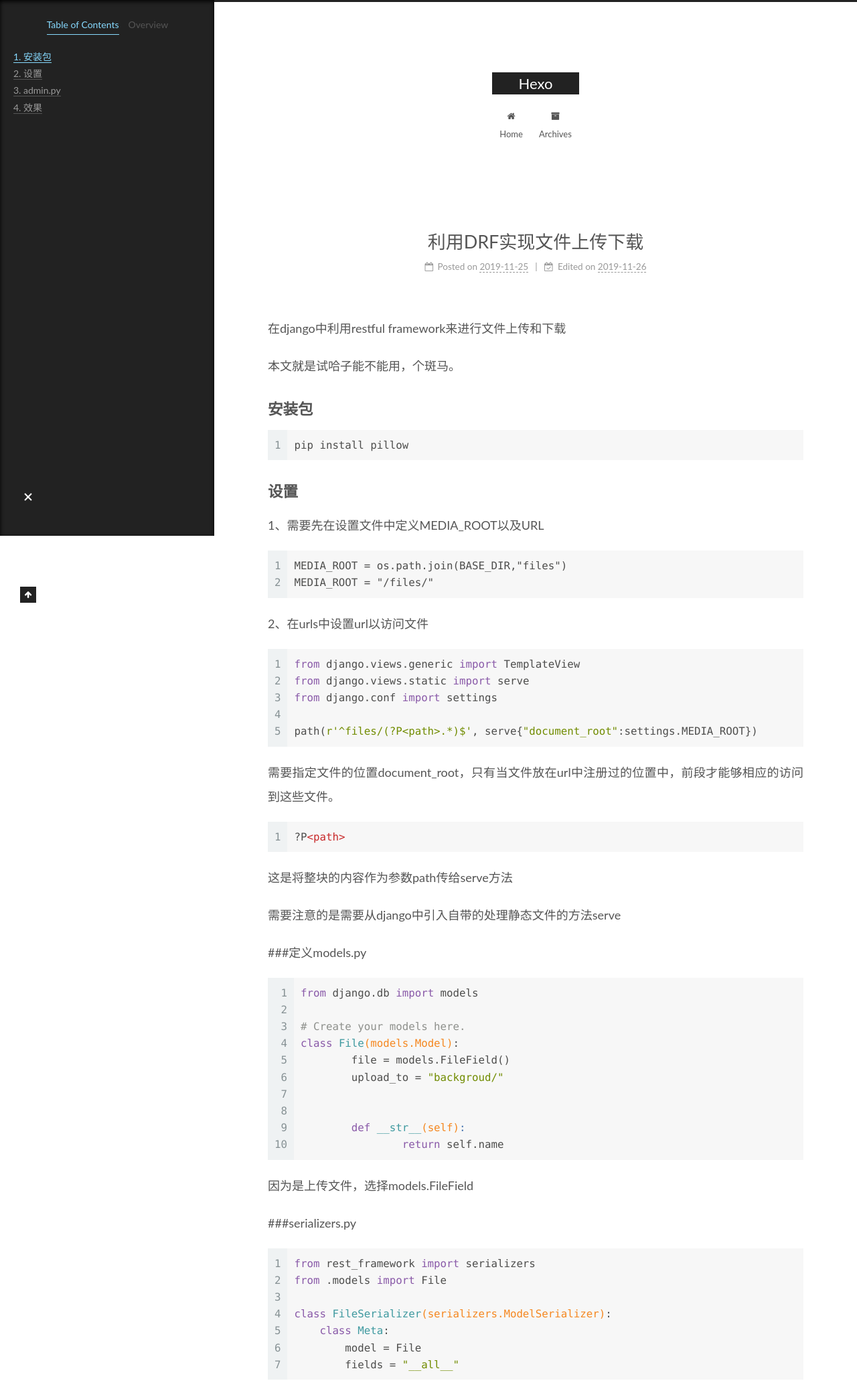
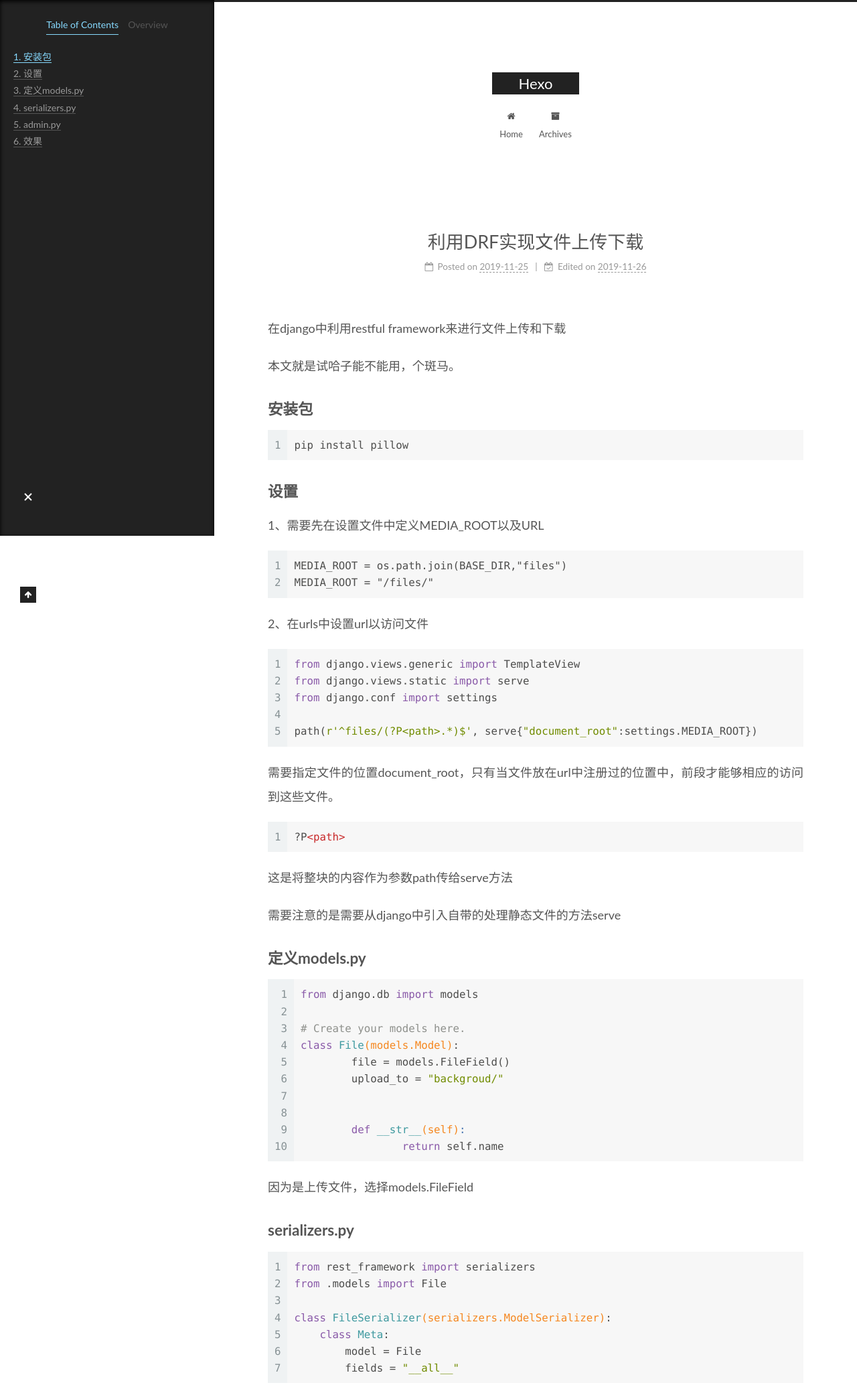
Before and after one commit to hddddd/hddddd.github.io, a plain HTML site: page 2019/11/25/利用DRF实现文件上传下载/index.html in a window 1280 px wide. Shown: the top 2068 px of the page at 67% size. Drawn offline with Linux system fonts and the light colour scheme.

Commit message:
Site updated: 2019-11-26 19:41:26

```diff
--- a/2019/11/25/利用DRF实现文件上传下载/index.html
+++ b/2019/11/25/利用DRF实现文件上传下载/index.html
@@ -55,7 +55,7 @@
 <meta property="og:description" content="在django中利用restful framework来进行文件上传和下载 本文就是试哈子能不能用，个斑马。">
 <meta property="og:locale" content="en">
 <meta property="og:image" content="http:&#x2F;&#x2F;yoursite.com&#x2F;Users&#x2F;Owen-DBB&#x2F;Library&#x2F;Application%20Support&#x2F;typora-user-images&#x2F;image-20191126103151824.png">
-<meta property="og:updated_time" content="2019-11-26T02:33:13.681Z">
+<meta property="og:updated_time" content="2019-11-26T11:39:50.457Z">
 <meta name="twitter:card" content="summary">
 <meta name="twitter:image" content="http:&#x2F;&#x2F;yoursite.com&#x2F;Users&#x2F;Owen-DBB&#x2F;Library&#x2F;Application%20Support&#x2F;typora-user-images&#x2F;image-20191126103151824.png">
 
@@ -202,7 +202,7 @@
                   <i class="fa fa-calendar-check-o"></i>
                 </span>
                 <span class="post-meta-item-text">Edited on</span>
-                <time title="Modified: 2019-11-26 10:33:13" itemprop="dateModified" datetime="2019-11-26T10:33:13+08:00">2019-11-26</time>
+                <time title="Modified: 2019-11-26 19:39:50" itemprop="dateModified" datetime="2019-11-26T19:39:50+08:00">2019-11-26</time>
               </span>
 
 
@@ -233,12 +233,10 @@
 
 <p>这是将整块的内容作为参数path传给serve方法</p>
 <p>需要注意的是需要从django中引入自带的处理静态文件的方法serve</p>
-<p>###定义models.py</p>
-<figure class="highlight python"><table><tr><td class="gutter"><pre><span class="line">1</span><br><span class="line">2</span><br><span class="line">3</span><br><span class="line">4</span><br><span class="line">5</span><br><span class="line">6</span><br><span class="line">7</span><br><span class="line">8</span><br><span class="line">9</span><br><span class="line">10</span><br></pre></td><td class="code"><pre><span class="line"><span class="keyword">from</span> django.db <span class="keyword">import</span> models</span><br><span class="line"></span><br><span class="line"><span class="comment"># Create your models here.</span></span><br><span class="line"><span class="class"><span class="keyword">class</span> <span class="title">File</span><span class="params">(models.Model)</span>:</span></span><br><span class="line">	file = models.FileField()</span><br><span class="line">	upload_to = <span class="string">"backgroud/"</span></span><br><span class="line"></span><br><span class="line"></span><br><span class="line">	<span class="function"><span class="keyword">def</span> <span class="title">__str__</span><span class="params">(self)</span>:</span></span><br><span class="line">		<span class="keyword">return</span> self.name</span><br></pre></td></tr></table></figure>
+<h3 id="定义models-py"><a href="#定义models-py" class="headerlink" title="定义models.py"></a>定义models.py</h3><figure class="highlight python"><table><tr><td class="gutter"><pre><span class="line">1</span><br><span class="line">2</span><br><span class="line">3</span><br><span class="line">4</span><br><span class="line">5</span><br><span class="line">6</span><br><span class="line">7</span><br><span class="line">8</span><br><span class="line">9</span><br><span class="line">10</span><br></pre></td><td class="code"><pre><span class="line"><span class="keyword">from</span> django.db <span class="keyword">import</span> models</span><br><span class="line"></span><br><span class="line"><span class="comment"># Create your models here.</span></span><br><span class="line"><span class="class"><span class="keyword">class</span> <span class="title">File</span><span class="params">(models.Model)</span>:</span></span><br><span class="line">	file = models.FileField()</span><br><span class="line">	upload_to = <span class="string">"backgroud/"</span></span><br><span class="line"></span><br><span class="line"></span><br><span class="line">	<span class="function"><span class="keyword">def</span> <span class="title">__str__</span><span class="params">(self)</span>:</span></span><br><span class="line">		<span class="keyword">return</span> self.name</span><br></pre></td></tr></table></figure>
 
 <p>因为是上传文件，选择models.FileField</p>
-<p>###serializers.py</p>
-<figure class="highlight python"><table><tr><td class="gutter"><pre><span class="line">1</span><br><span class="line">2</span><br><span class="line">3</span><br><span class="line">4</span><br><span class="line">5</span><br><span class="line">6</span><br><span class="line">7</span><br></pre></td><td class="code"><pre><span class="line"><span class="keyword">from</span> rest_framework <span class="keyword">import</span> serializers</span><br><span class="line"><span class="keyword">from</span> .models <span class="keyword">import</span> File</span><br><span class="line"></span><br><span class="line"><span class="class"><span class="keyword">class</span> <span class="title">FileSerializer</span><span class="params">(serializers.ModelSerializer)</span>:</span></span><br><span class="line">    <span class="class"><span class="keyword">class</span> <span class="title">Meta</span>:</span></span><br><span class="line">        model = File</span><br><span class="line">        fields = <span class="string">"__all__"</span></span><br></pre></td></tr></table></figure>
+<h3 id="serializers-py"><a href="#serializers-py" class="headerlink" title="serializers.py"></a>serializers.py</h3><figure class="highlight python"><table><tr><td class="gutter"><pre><span class="line">1</span><br><span class="line">2</span><br><span class="line">3</span><br><span class="line">4</span><br><span class="line">5</span><br><span class="line">6</span><br><span class="line">7</span><br></pre></td><td class="code"><pre><span class="line"><span class="keyword">from</span> rest_framework <span class="keyword">import</span> serializers</span><br><span class="line"><span class="keyword">from</span> .models <span class="keyword">import</span> File</span><br><span class="line"></span><br><span class="line"><span class="class"><span class="keyword">class</span> <span class="title">FileSerializer</span><span class="params">(serializers.ModelSerializer)</span>:</span></span><br><span class="line">    <span class="class"><span class="keyword">class</span> <span class="title">Meta</span>:</span></span><br><span class="line">        model = File</span><br><span class="line">        fields = <span class="string">"__all__"</span></span><br></pre></td></tr></table></figure>
 
 
 
@@ -301,7 +299,7 @@
 
       <!--noindex-->
       <div class="post-toc-wrap sidebar-panel">
-          <div class="post-toc motion-element"><ol class="nav"><li class="nav-item nav-level-3"><a class="nav-link" href="#安装包"><span class="nav-number">1.</span> <span class="nav-text">安装包</span></a></li><li class="nav-item nav-level-3"><a class="nav-link" href="#设置"><span class="nav-number">2.</span> <span class="nav-text">设置</span></a></li><li class="nav-item nav-level-3"><a class="nav-link" href="#admin-py"><span class="nav-number">3.</span> <span class="nav-text">admin.py</span></a></li><li class="nav-item nav-level-3"><a class="nav-link" href="#效果"><span class="nav-number">4.</span> <span class="nav-text">效果</span></a></li></ol></div>
+          <div class="post-toc motion-element"><ol class="nav"><li class="nav-item nav-level-3"><a class="nav-link" href="#安装包"><span class="nav-number">1.</span> <span class="nav-text">安装包</span></a></li><li class="nav-item nav-level-3"><a class="nav-link" href="#设置"><span class="nav-number">2.</span> <span class="nav-text">设置</span></a></li><li class="nav-item nav-level-3"><a class="nav-link" href="#定义models-py"><span class="nav-number">3.</span> <span class="nav-text">定义models.py</span></a></li><li class="nav-item nav-level-3"><a class="nav-link" href="#serializers-py"><span class="nav-number">4.</span> <span class="nav-text">serializers.py</span></a></li><li class="nav-item nav-level-3"><a class="nav-link" href="#admin-py"><span class="nav-number">5.</span> <span class="nav-text">admin.py</span></a></li><li class="nav-item nav-level-3"><a class="nav-link" href="#效果"><span class="nav-number">6.</span> <span class="nav-text">效果</span></a></li></ol></div>
       </div>
       <!--/noindex-->
 
--- a/css/main.css
+++ b/css/main.css
@@ -1150,7 +1150,7 @@ pre .javascript .function {
 }
 .links-of-author a::before,
 .links-of-author span.exturl::before {
-  background: #ffd1a4;
+  background: #6fff05;
   border-radius: 50%;
   content: ' ';
   display: inline-block;
```
Also changed, not shown: index.html (+1 -1 lines).
